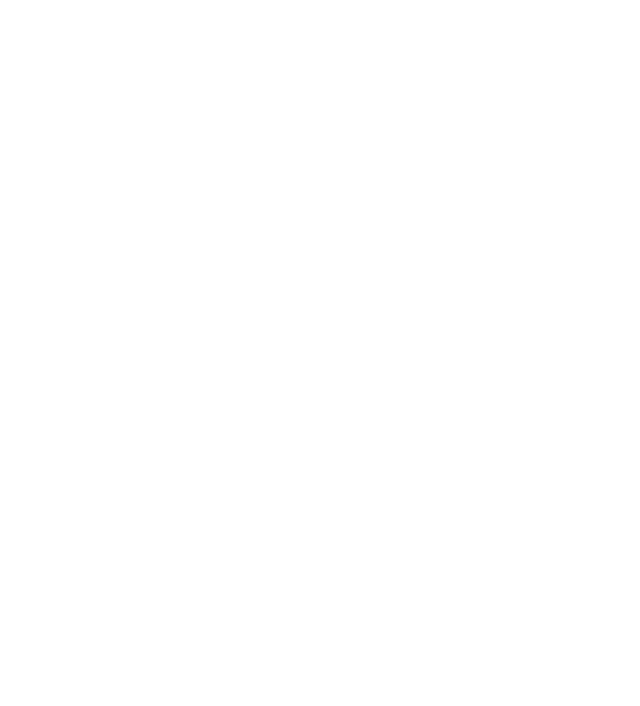
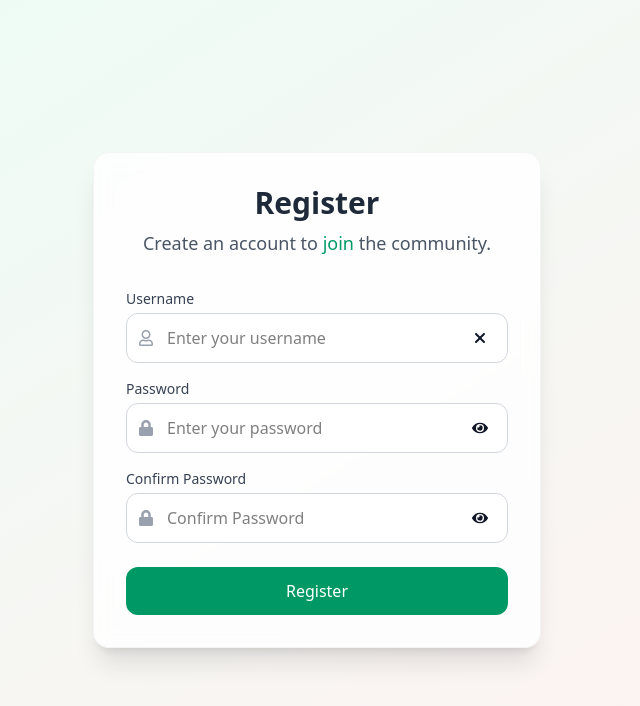
Before and after one commit to firogute/TalkASTU, a React (Vite) app in the folder client/: page /register in a window 1280 px wide. Before the commit this address had no page. Shown: the top 706 px of the page, without its empty margins (323-963 px from the left). Built offline with nearby package versions, Linux system fonts and the light colour scheme.

Commit message:
Implement registration form UI component

```diff
--- /dev/null
+++ b/client/pages/Register.jsx
@@ -0,0 +1,110 @@
+import React from "react";
+import { FaRegUser, FaLock, FaEye } from "react-icons/fa";
+import { FaXmark } from "react-icons/fa6";
+
+const Register = () => {
+  return (
+    <div className="w-screen h-screen bg-gradient-to-br from-emerald-50 to-rose-50 flex justify-center items-center p-4">
+      <div className="shadow-xl max-w-md w-full rounded-2xl border border-gray-100 bg-white/80 backdrop-blur-sm p-8">
+        <div className="flex flex-col items-center mb-8">
+          <h1 className="text-3xl font-bold text-gray-800 mb-2">Register</h1>
+          <p className="text-lg text-gray-600">
+            Create an account to{" "}
+            <span className="text-emerald-600 font-medium">join</span> the
+            community.
+          </p>
+        </div>
+
+        <form className="space-y-6">
+          <div className="space-y-4">
+            <div>
+              <label
+                htmlFor="uname"
+                className="block text-sm font-medium text-gray-700 mb-1"
+              >
+                Username
+              </label>
+              <div className="relative">
+                <div className="absolute inset-y-0 left-0 pl-3 flex items-center pointer-events-none">
+                  <FaRegUser className="text-gray-400" />
+                </div>
+                <input
+                  type="text"
+                  id="uname"
+                  name="uname"
+                  placeholder="Enter your username"
+                  className="block w-full pl-10 pr-3 py-3 rounded-xl border border-gray-300 focus:ring-2 focus:ring-emerald-500 focus:border-emerald-500 bg-white/90"
+                  minLength="8"
+                  required
+                />
+                <div className="absolute inset-y-0 right-0 mr-3 h-fit my-auto p-2 flex items-center hover:bg-gray-300 rounded-full cursor-pointer">
+                  <FaXmark className="text-gray-900" />
+                </div>
+              </div>
+            </div>
+
+            <div>
+              <label
+                htmlFor="password"
+                className="block text-sm font-medium text-gray-700 mb-1"
+              >
+                Password
+              </label>
+              <div className="relative">
+                <div className="absolute inset-y-0 left-0 pl-3 flex items-center pointer-events-none">
+                  <FaLock className="text-gray-400" />
+                </div>
+                <input
+                  type="password"
+                  name="password"
+                  id="password"
+                  placeholder="Enter your password"
+                  minLength="8"
+                  className="block w-full pl-10 pr-3 py-3 rounded-xl border border-gray-300 focus:ring-2 focus:ring-emerald-500 focus:border-emerald-500 bg-white/90"
+                  required
+                />
+                <div className="absolute inset-y-0 right-0 mr-3 h-fit my-auto p-2 flex items-center hover:bg-gray-300 rounded-full cursor-pointer">
+                  <FaEye className="text-gray-900" />
+                </div>
+              </div>
+            </div>
+
+            <div>
+              <label
+                htmlFor="confirmPassword"
+                className="block text-sm font-medium text-gray-700 mb-1"
+              >
+                Confirm Password
+              </label>
+              <div className="relative">
+                <div className="absolute inset-y-0 left-0 pl-3 flex items-center pointer-events-none">
+                  <FaLock className="text-gray-400" />
+                </div>
+                <input
+                  type="password"
+                  name="confirmPassword"
+                  id="confirmPassword"
+                  placeholder="Confirm Password"
+                  className="block w-full pl-10 pr-3 py-3 rounded-xl border border-gray-300 focus:ring-2 focus:ring-emerald-500 focus:border-emerald-500 bg-white/90"
+                  required
+                />
+                <div className="absolute inset-y-0 right-0 mr-3 h-fit my-auto p-2 flex items-center hover:bg-gray-300 rounded-full cursor-pointer">
+                  <FaEye className="text-gray-900" />
+                </div>
+              </div>
+            </div>
+          </div>
+
+          <button
+            type="submit"
+            className="w-full bg-emerald-600 text-white font-medium py-3 px-4 rounded-xl hover:bg-emerald-700 transition duration-200 focus:outline-none focus:ring-2 focus:ring-emerald-500 focus:ring-offset-2 cursor-pointer"
+          >
+            Register
+          </button>
+        </form>
+      </div>
+    </div>
+  );
+};
+
+export default Register;
--- a/client/src/App.jsx
+++ b/client/src/App.jsx
@@ -1,5 +1,6 @@
 import { BrowserRouter as Router, Routes, Route } from "react-router-dom";
 import LandingPage from "../pages/LandingPage";
+import Register from "../pages/Register";
 
 function App() {
   return (
@@ -7,6 +8,7 @@
       <Router>
         <Routes>
           <Route path="/" element={<LandingPage />} />
+          <Route path="/register" element={<Register />} />
         </Routes>
       </Router>
     </div>
```
